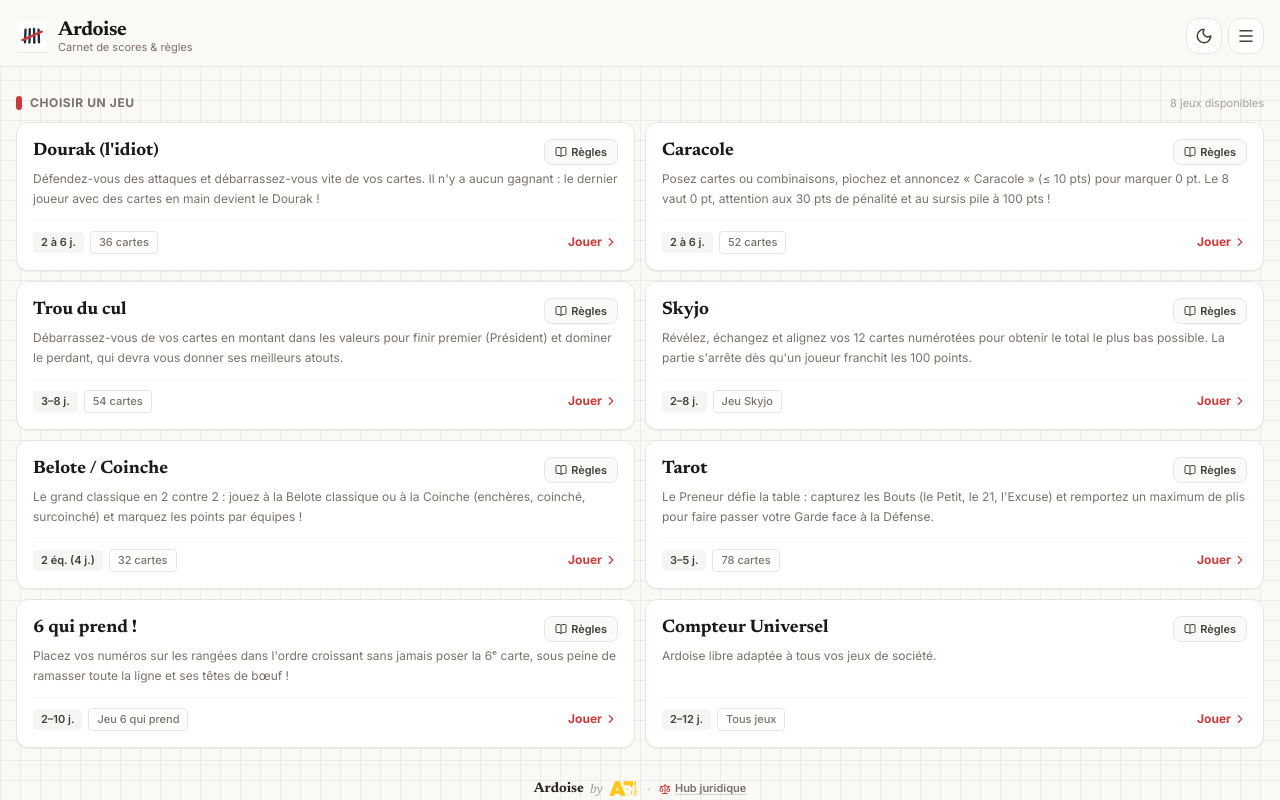
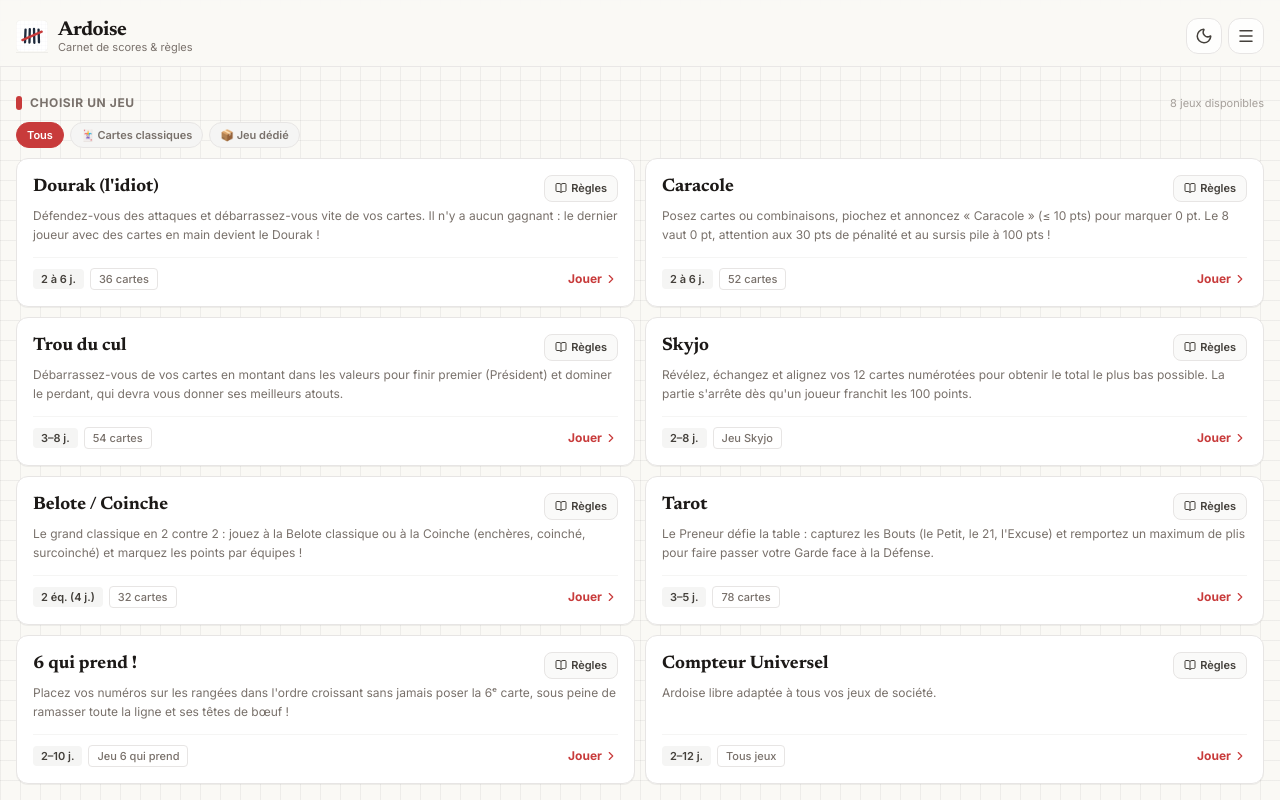
Before and after one commit to Artichou-code/ardoise, a React (Vite) app: page / in a window 1280 px wide. Built offline with nearby package versions, Linux system fonts and the light colour scheme.

Commit message:
feat: filtre cartes classiques vs jeu dedie sur accueil

```diff
--- a/src/components/HomeScreen.jsx
+++ b/src/components/HomeScreen.jsx
@@ -33,6 +33,7 @@ export function HomeScreen() {
   const [isLiveModalOpen, setIsLiveModalOpen] = useState(false)
   const [isShareGamesModalOpen, setIsShareGamesModalOpen] = useState(false)
   const [liveSession, setLiveSession] = useState(() => getActiveSession())
+  const [deckFilter, setDeckFilter] = useState(null) // null = tous, 'classic', 'dedicated'
 
 
 
@@ -87,13 +88,16 @@ export function HomeScreen() {
       return acc
     }, {})
 
-    return [...list].sort((a, b) => {
+    const sorted = [...list].sort((a, b) => {
       const countA = gamePlayCounts[a.id] || 0
       const countB = gamePlayCounts[b.id] || 0
       if (countB !== countA) return countB - countA
       return initialIndex[a.id] - initialIndex[b.id]
     })
-  }, [gamePlayCounts])
+
+    if (!deckFilter) return sorted
+    return sorted.filter(m => m.deckType === deckFilter || m.deckType === 'any')
+  }, [gamePlayCounts, deckFilter])
 
   return (
     <div className="flex flex-col h-full max-h-full overflow-hidden school-surface select-none">
@@ -302,8 +306,30 @@ export function HomeScreen() {
               </h2>
             </div>
             <span className="text-[11px] text-stone-400 dark:text-slate-500">
-              {Object.keys(GAME_META).length} jeux disponibles
+              {sortedGames.length} jeu{sortedGames.length > 1 ? 'x' : ''} disponible{sortedGames.length > 1 ? 's' : ''}
             </span>
+          </div>
+
+          {/* Filtres par type de matériel */}
+          <div className="flex items-center gap-1.5 mb-2.5">
+            {[
+              { key: null, label: 'Tous' },
+              { key: 'classic', label: '🃏 Cartes classiques' },
+              { key: 'dedicated', label: '📦 Jeu dédié' },
+            ].map(({ key, label }) => (
+              <button
+                key={String(key)}
+                type="button"
+                onClick={() => setDeckFilter(prev => prev === key ? null : key)}
+                className={`px-2.5 py-1 rounded-full text-[11px] font-semibold transition-all border whitespace-nowrap ${
+                  deckFilter === key
+                    ? 'bg-[#c83b3b] text-white border-[#c83b3b]'
+                    : 'bg-stone-100 dark:bg-slate-800 text-stone-500 dark:text-slate-400 border-stone-200 dark:border-slate-700 hover:border-[#c83b3b] hover:text-[#c83b3b]'
+                }`}
+              >
+                {label}
+              </button>
+            ))}
           </div>
 
           <div className="grid grid-cols-1 sm:grid-cols-2 gap-2.5">
--- a/src/constants/games.js
+++ b/src/constants/games.js
@@ -14,6 +14,7 @@ export const GAMES = {
 export const GAME_META = {
   [GAMES.DOURAK]: {
     id: GAMES.DOURAK,
+    deckType: 'classic',
     name: "Dourak (l'idiot)",
     playersBadge: '2 à 6 j.',
     categoryBadge: '36 cartes',
@@ -84,6 +85,7 @@ export const GAME_META = {
   },
   [GAMES.CARACOLE]: {
     id: GAMES.CARACOLE,
+    deckType: 'classic',
     name: 'Caracole',
     playersBadge: '2 à 6 j.',
     categoryBadge: '52 cartes',
@@ -183,6 +185,7 @@ export const GAME_META = {
   },
   [GAMES.PRESIDENT]: {
     id: GAMES.PRESIDENT,
+    deckType: 'classic',
     name: 'Trou du cul',
     playersBadge: '3–8 j.',
     categoryBadge: '54 cartes',
@@ -257,6 +260,7 @@ export const GAME_META = {
   },
   [GAMES.SKYJO]: {
     id: GAMES.SKYJO,
+    deckType: 'dedicated',
     name: 'Skyjo',
     playersBadge: '2–8 j.',
     categoryBadge: 'Jeu Skyjo',
@@ -328,6 +332,7 @@ export const GAME_META = {
   },
   [GAMES.BELOTE]: {
     id: GAMES.BELOTE,
+    deckType: 'classic',
     name: 'Belote / Coinche',
     playersBadge: '2 éq. (4 j.)',
     categoryBadge: '32 cartes',
@@ -406,6 +411,7 @@ export const GAME_META = {
   },
   [GAMES.TAROT]: {
     id: GAMES.TAROT,
+    deckType: 'dedicated',
     name: 'Tarot',
     playersBadge: '3–5 j.',
     categoryBadge: '78 cartes',
@@ -472,6 +478,7 @@ export const GAME_META = {
   },
   [GAMES.SIX_QUI_PREND]: {
     id: GAMES.SIX_QUI_PREND,
+    deckType: 'dedicated',
     name: '6 qui prend !',
     playersBadge: '2–10 j.',
     categoryBadge: 'Jeu 6 qui prend',
@@ -545,6 +552,7 @@ export const GAME_META = {
   },
   [GAMES.UNIVERSEL]: {
     id: GAMES.UNIVERSEL,
+    deckType: 'any',
     name: 'Compteur Universel',
     playersBadge: '2–12 j.',
     categoryBadge: 'Tous jeux',
```
